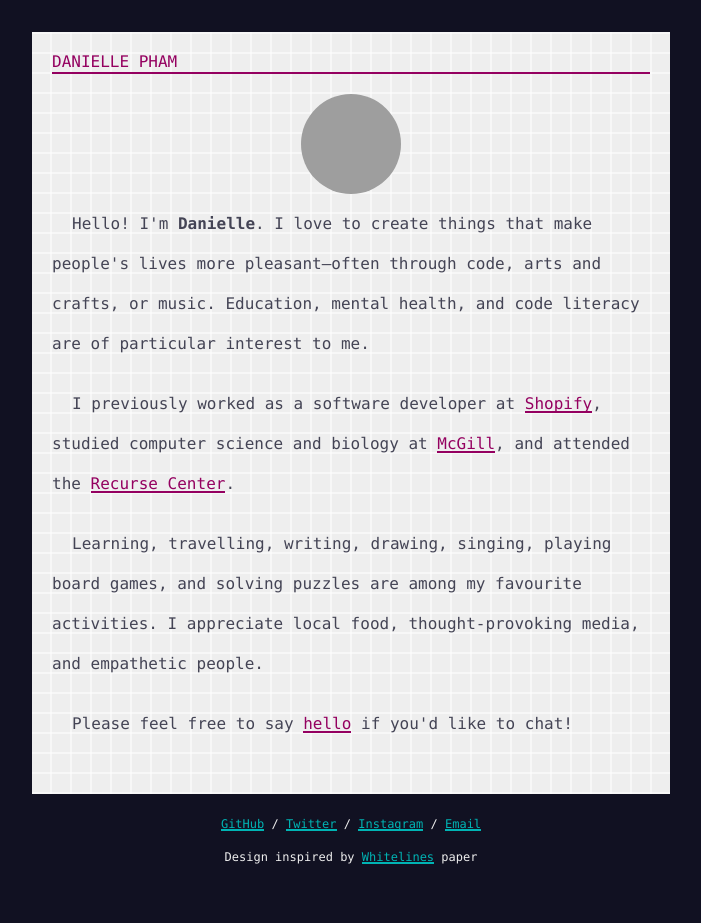
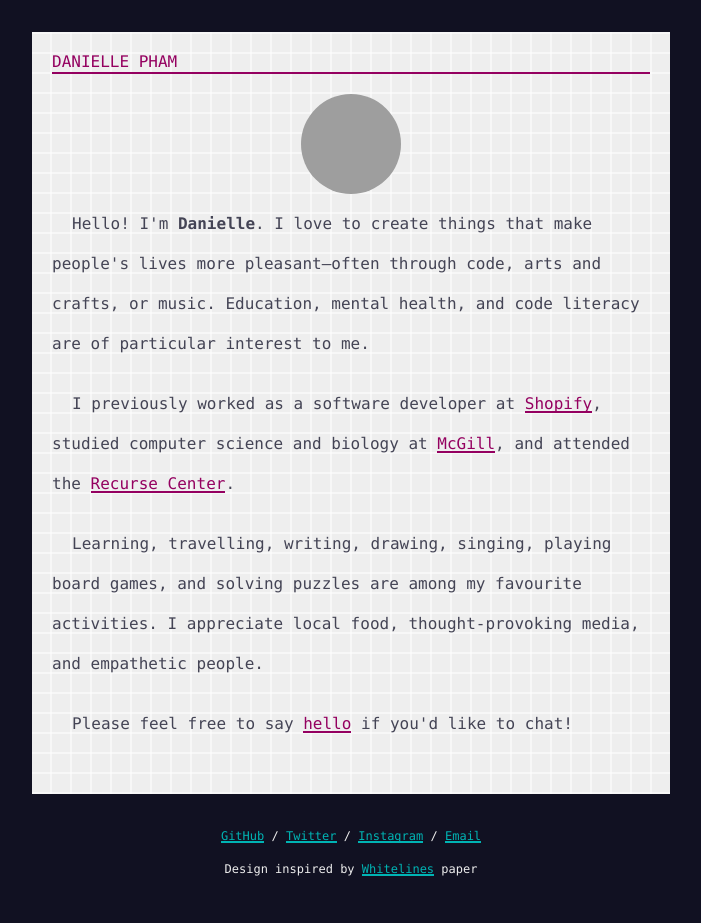
Before and after one commit to quelledanielle/quelledanielle.github.io, a Jekyll site: the page built from index.html, in a window 1280 px wide. Shown: the whole page, without its empty margins (289-990 px from the left). Built offline with Jekyll 4.4.1, drawn with Linux system fonts in a browser that asks for light colours; grey boxes are pictures that could not be loaded.

Commit message:
Fix spacing

```diff
--- a/_sass/_layout.scss
+++ b/_sass/_layout.scss
@@ -44,7 +44,7 @@
 }
 
 ul { padding-left: $grid-width; }
-li { margin: $grid-width 0; }
+li { margin-bottom: $grid-width; }
 
 .container {
   width: 100%;
@@ -55,7 +55,7 @@
   background-size:
     $grid-width $grid-width,
     $grid-width $grid-width;
-  margin: 0 auto;
+  margin: 0 auto ($spacing * 2);
   width: 100%;
   min-width: $min-page-width;
   max-width: $max-page-width;
@@ -81,6 +81,7 @@
 .pagination { margin: $grid-width 0; }
 
 .post-list, .social-media-list {
+  margin-top: 0;
   padding-left: 0;
   list-style: none;
 }
```
